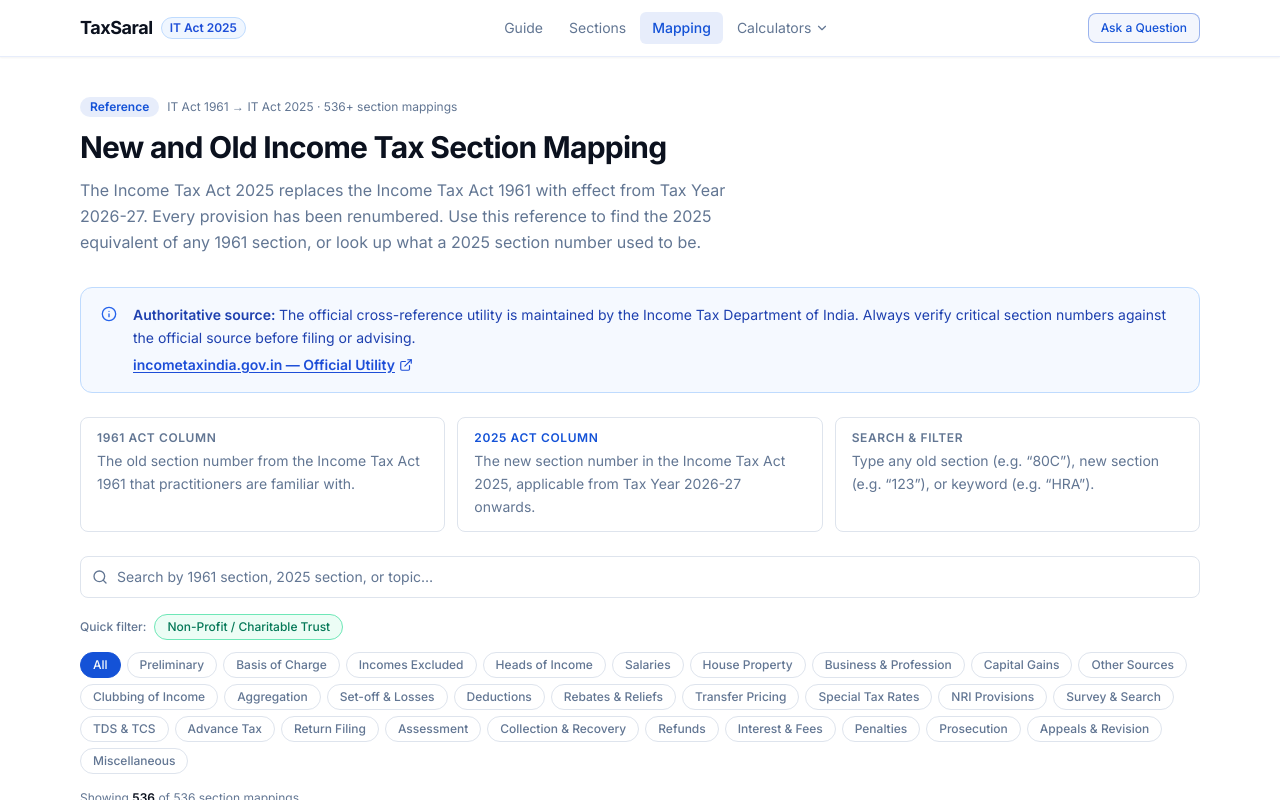
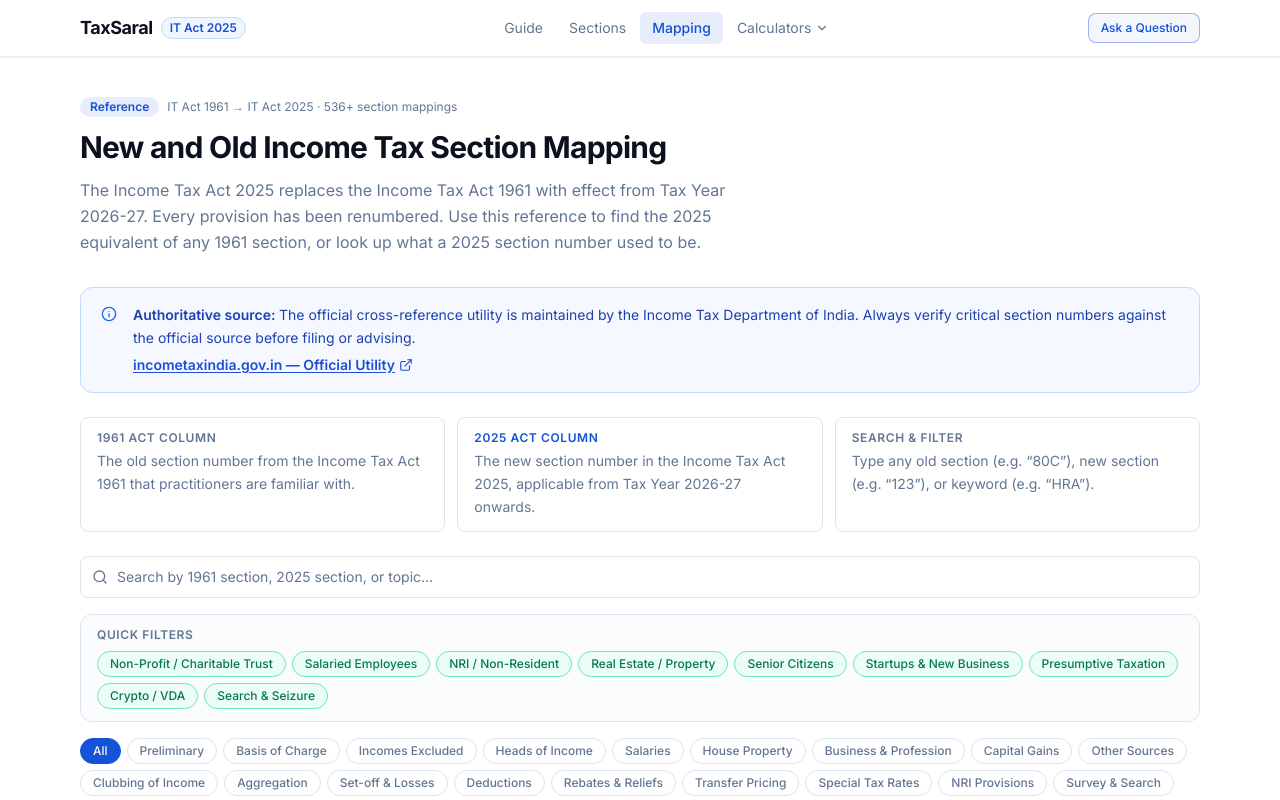
Before and after one commit to taxsaral-org/Web, a Next.js app in the folder apps/web/: page /section-mapping in a window 1280 px wide. Shown: the top 800 px of the page. Built offline with nearby package versions, Linux system fonts and the light colour scheme.

Commit message:
Add 8 more quick filters to section mapping page (9 total)

```diff
--- a/apps/web/app/section-mapping/_components/mapping-client.tsx
+++ b/apps/web/app/section-mapping/_components/mapping-client.tsx
@@ -85,8 +85,11 @@ export function MappingClient() {
       </div>
 
       {/* Quick filters */}
-      <div className="mb-3 flex gap-2 flex-wrap items-center">
-        <span className="text-xs font-medium text-muted-foreground">Quick filter:</span>
+      <div className="mb-4 rounded-xl border bg-muted/30 px-4 py-3">
+        <p className="mb-2 text-xs font-semibold uppercase tracking-wider text-muted-foreground">
+          Quick Filters
+        </p>
+        <div className="flex gap-1.5 flex-wrap">
           {Object.entries(QUICK_FILTERS).map(([key, { label, description }]) => (
             <button
               key={key}
@@ -103,6 +106,7 @@ export function MappingClient() {
               {label}
             </button>
           ))}
+        </div>
       </div>
 
       {/* Category filters */}
--- a/apps/web/app/section-mapping/_components/mapping-data.ts
+++ b/apps/web/app/section-mapping/_components/mapping-data.ts
@@ -38,36 +38,90 @@ export interface QuickFilter {
 export const QUICK_FILTERS: Record<string, QuickFilter> = {
   NPO: {
     label: "Non-Profit / Charitable Trust",
-    description: "Sections applicable to NPOs, charitable trusts, religious institutions and donation recipients",
+    description: "NPOs, charitable trusts, religious institutions and donation recipients",
     sections: [
-      "12",   // Political parties and electoral trusts
-      "133",  // 80G donations
-      "135",  // 80GGA donations for scientific research / rural dev
-      "188",  // 115BBC anonymous donations at 30%
-      "332",  // Application for registration — charitable trusts and NPOs
-      "333",  // Switching over of regimes for charitable organisations
-      "334",  // Tax on income of registered NPO
-      "335",  // Regular income of registered NPO
-      "336",  // Taxable regular income of NPO
-      "337",  // Specified income of charitable organisations
-      "338",  // Income not to be included in regular income of NPO
-      "339",  // Corpus donation
-      "340",  // Deemed corpus donation
-      "341",  // Application of income by charitable trust
-      "342",  // Accumulated income of charitable trust
-      "343",  // Deemed accumulated income
-      "344",  // Business undertaking held as property of NPO
-      "345",  // Restriction on commercial activities by registered NPO
-      "346",  // Restriction on commercial activities — general public utility
-      "347",  // Books of accounts for charitable organisations
-      "348",  // Audit of accounts of charitable organisations
-      "349",  // Return of income for charitable organisations
-      "350",  // Permitted modes of investment
-      "351",  // Specified violation by charitable organisation
-      "352",  // Tax on accreted income on conversion / dissolution
-      "353",  // Other violations by charitable organisations
-      "354",  // Application for approval (80G)
-      "355",  // Interpretations for charitable trust chapter
+      "12", "133", "135", "188",
+      "332", "333", "334", "335", "336", "337", "338", "339", "340",
+      "341", "342", "343", "344", "345", "346", "347", "348", "349",
+      "350", "351", "352", "353", "354", "355",
+    ],
+  },
+  Salaried: {
+    label: "Salaried Employees",
+    description: "Salary income, TDS, deductions, new tax regime, Form 16 and relief sections",
+    sections: [
+      "15", "16", "17", "18", "19",
+      "123", "124", "125", "126", "127", "128", "129", "130", "131",
+      "132", "133", "134", "153", "154",
+      "155", "156", "157", "158",
+      "202", "263",
+      "392", "395", "396", "400", "401",
+      "423", "424", "428",
+    ],
+  },
+  NRI: {
+    label: "NRI / Non-Resident",
+    description: "Residence rules, DTAA, NRI special provisions and TDS on foreign remittances",
+    sections: [
+      "6", "9", "10", "59", "60", "61",
+      "159", "160",
+      "207", "208", "209", "210", "211", "212", "213",
+      "214", "215", "216", "217", "218", "219", "220",
+      "303", "306", "393", "422",
+    ],
+  },
+  RealEstate: {
+    label: "Real Estate / Property",
+    description: "House property income, capital gains on sale, stamp duty value and exemptions (54, 54F, etc.)",
+    sections: [
+      "20", "21", "22", "23", "24", "25",
+      "53", "78", "79", "80", "81",
+      "82", "83", "84", "85", "86", "87", "88", "89", "91",
+      "130", "131", "142", "271",
+    ],
+  },
+  SeniorCitizen: {
+    label: "Senior Citizens",
+    description: "Sections specifically beneficial to senior (60+) and very senior citizens (80+)",
+    sections: [
+      "126", "127", "128", "153", "154",
+      "155", "156", "202",
+      "396", "408",
+    ],
+  },
+  Startup: {
+    label: "Startups & New Business",
+    description: "DPIIT-recognised startups, new manufacturing companies and capital expenditure incentives",
+    sections: [
+      "46", "47", "58", "62", "63",
+      "140", "146",
+      "200", "201", "202",
+    ],
+  },
+  Presumptive: {
+    label: "Presumptive Taxation",
+    description: "Small businesses, professionals and transporters on presumptive income scheme (44AD / 44ADA / 44AE)",
+    sections: [
+      "58", "59", "61", "62", "63",
+    ],
+  },
+  Crypto: {
+    label: "Crypto / VDA",
+    description: "Virtual Digital Assets — 30% flat tax, 1% TDS on transfer and treatment as other income",
+    sections: [
+      "92", "194", "393",
+    ],
+  },
+  SearchSeizure: {
+    label: "Search & Seizure",
+    description: "IT raids, survey powers, block assessment, and related penalties and prosecution",
+    sections: [
+      "238", "239", "240", "241", "242", "243", "244", "245", "246",
+      "247", "248", "249", "250", "251", "252",
+      "253", "254", "255", "256", "257", "258", "259", "260", "261",
+      "285", "286", "287",
+      "292", "293", "294", "295", "296", "297", "298", "299", "300",
+      "443", "444", "473", "474",
     ],
   },
 };
```
Lines whose indentation alone changed are shown as unchanged.
